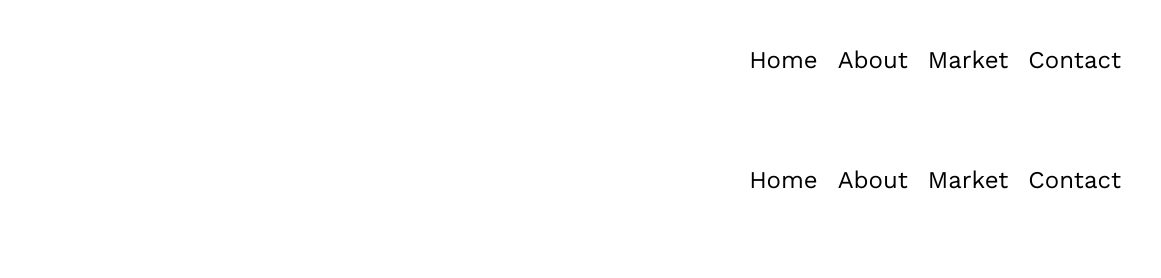
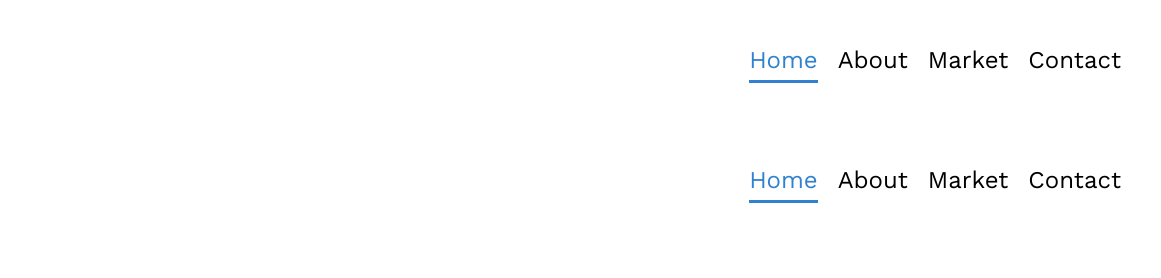
Before and after one commit to ignasandr/kaunas3022, a Gatsby site: page /components/sections/Header in a window 1280 px wide. Shown: the full height of the page, 119-1280 px from the left. Built offline with nearby package versions, Linux system fonts and the light colour scheme; Gatsby itself is replaced by a stand-in of ours.

Commit message:
Aimated header #1

```diff
--- a/src/pages/components/sections/Header.js
+++ b/src/pages/components/sections/Header.js
@@ -1,13 +1,14 @@
-import React from "react"
+import React, { useState } from "react"
 import { Flex, HStack, Box, useColorMode, Fade } from "@chakra-ui/react"
 import { Link } from "gatsby"
 import { StaticImage } from "gatsby-plugin-image"
+import { AnimateSharedLayout, motion } from "framer-motion"
 
 const MenuItems = ["Home", "About", "Market", "Contact"];
 
 export default function Header () {
     const { colorMode, toggleColorMode } = useColorMode();
-
+    const [ selected, setSelected ] = useState(MenuItems[0]);
     return(
         <Flex
             as="nav"
@@ -26,12 +27,48 @@ export default function Header () {
                 </Fade>
                </Link>
             </Box>
-            <HStack spacing="5" mr={10} fontSize="2xl" fontWeight="400">
-              { MenuItems.map((name) => {
-                const trimmed = "/" + name.replace(/\s+/g, '').toLowerCase();
-                return(<Link key={trimmed} to={name === "Home" ? "/" : trimmed}>{name}</Link>)
-              })}
-            </HStack>
+            <AnimateSharedLayout>
+              <HStack spacing="5" mr={10} fontSize="2xl" fontWeight="400">
+                { MenuItems.map((name) => {
+                  const trimmed = "/" + name.replace(/\s+/g, '').toLowerCase();
+                  return(<Item
+                        trimmed={trimmed}
+                        name={name}
+                        isSelected={selected === name}
+                        color={colorMode === 'dark' ? 'red' : '#3182CE'}
+                        onClick={() => {
+                          setSelected(name);
+                        }}
+                      />)
+                })}
+              </HStack>
+            </AnimateSharedLayout>
         </Flex>);
 
 }
+
+const Item = ({ trimmed, name, isSelected, color, onClick}) => {
+  console.log(trimmed, name, isSelected, color);
+  return (
+    <Link key={trimmed} to={name === "Home" ? "/" : trimmed} style={{ position: 'relative' }} onClick={onClick}>
+      <Box _hover={{ color: `${color}`}} color={isSelected ? `${color}` : '' }>
+        {name}
+        {isSelected && (
+          <motion.div
+            layoutId="outline"
+            className="outline"
+            initial={false}
+            transition={spring}
+            style={{ position: 'absolute', width: '100%', height: '3px', backgroundColor: `${color}`, bottom: '-5px' }}
+          />
+        )}
+      </Box>
+    </Link>
+  )
+}
+
+const spring = {
+  type: "spring",
+  stiffness: 500,
+  damping: 30
+};
```
